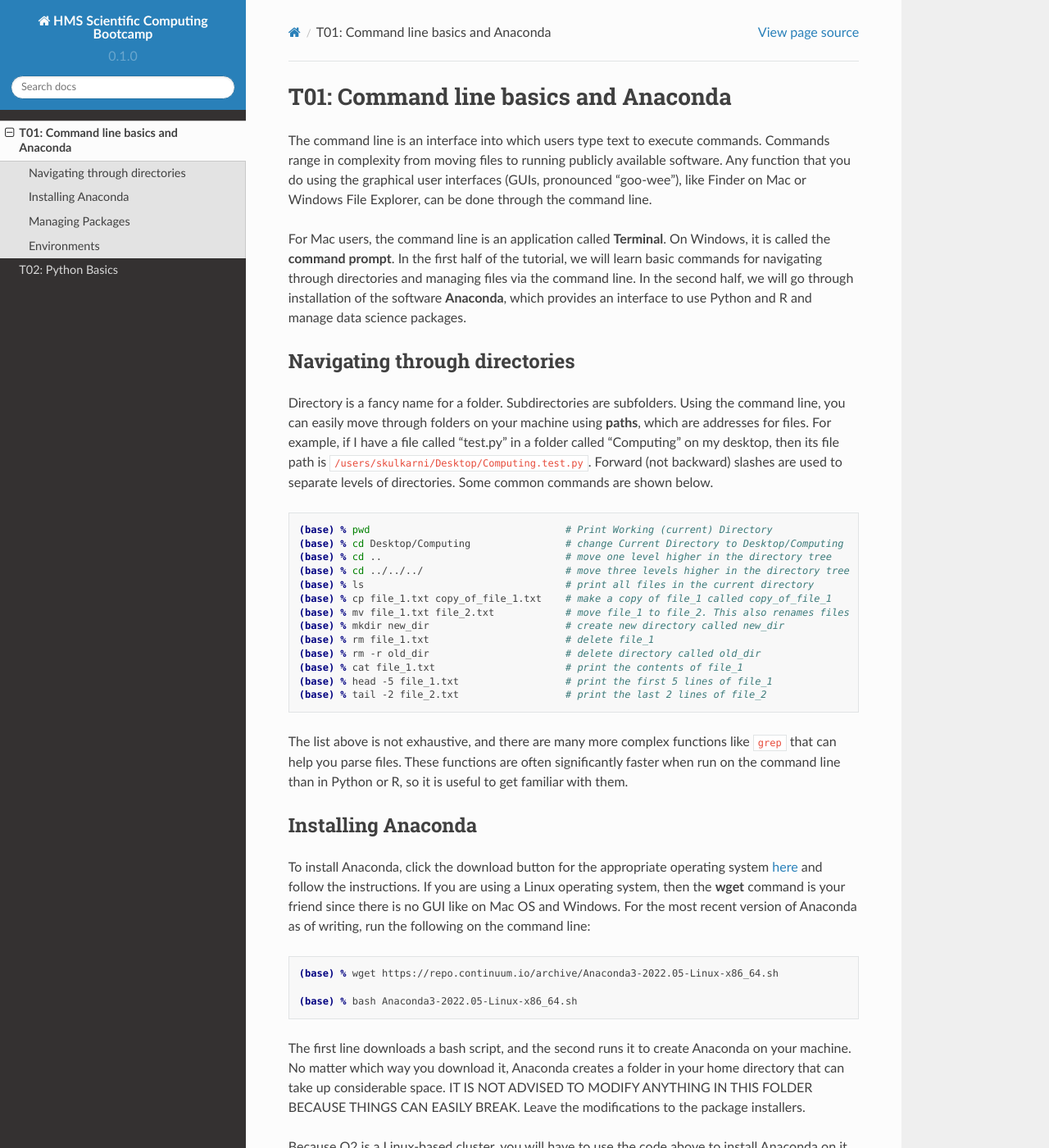
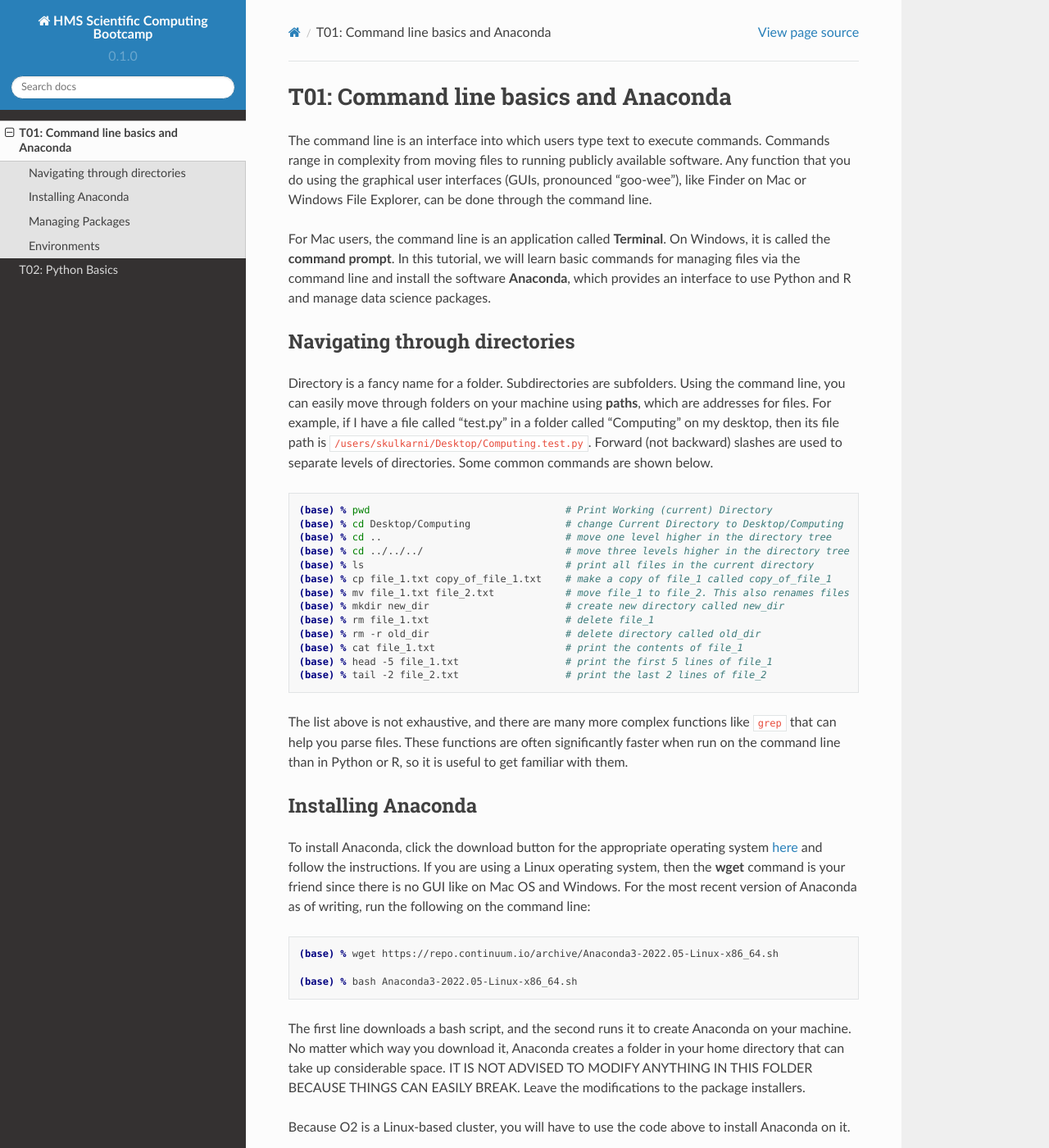
Before and after one commit to sanju99/hms_computing_bootcamp, a Sphinx documentation site: the page built from docs/source/t01.rst, in a window 1280 px wide and 1400 px high. Shown: the whole window at 82% size. Built offline with Sphinx 7.4.7 and the Read the Docs theme 2.0.0, drawn with Linux system fonts in a browser that asks for light colours; some of the changed lines change nothing that is shown; some of the changed text lies outside the part shown.

Commit message:
Update t01.rst

```diff
--- a/docs/source/t01.rst
+++ b/docs/source/t01.rst
@@ -3,7 +3,7 @@ T01: Command line basics and Anaconda
 
 The command line is an interface into which users type text to execute commands. Commands range in complexity from moving files to running publicly available software. Any function that you do using the graphical user interfaces (GUIs, pronounced "goo-wee"), like Finder on Mac or Windows File Explorer, can be done through the command line.
 
-For Mac users, the command line is an application called **Terminal**. On Windows, it is called the **command prompt**. In the first half of the tutorial, we will learn basic commands for navigating through directories and managing files via the command line. In the second half, we will go through installation of the software **Anaconda**, which provides an interface to use Python and R and manage data science packages.
+For Mac users, the command line is an application called **Terminal**. On Windows, it is called the **command prompt**. In this tutorial, we will learn basic commands for managing files via the command line and install the software **Anaconda**, which provides an interface to use Python and R and manage data science packages.
 
 
 Navigating through directories
@@ -51,13 +51,13 @@ Packages are groups of functions that are shared between users. We can benefit f
 
 .. code-block:: console
 
-   conda install package_name
+   (base) % conda install package_name
 
 Anaconda packages are organized into channels. For efficiency, it is best to specify the channel of the desired package, otherwise, Anaconda needs to first search for its location. For example, the bioconda channel contains many packages relevant to biological analysis.
 
 .. code-block:: console
 
-   conda install -c bioconda samtools
+   (base) % conda install -c bioconda samtools
 
 Samtools is a suite of tools for parsing files of sequence alignments. The easiest way to find the channel of a package is simply to google it to find the Anaconda installation paage.
 
```
